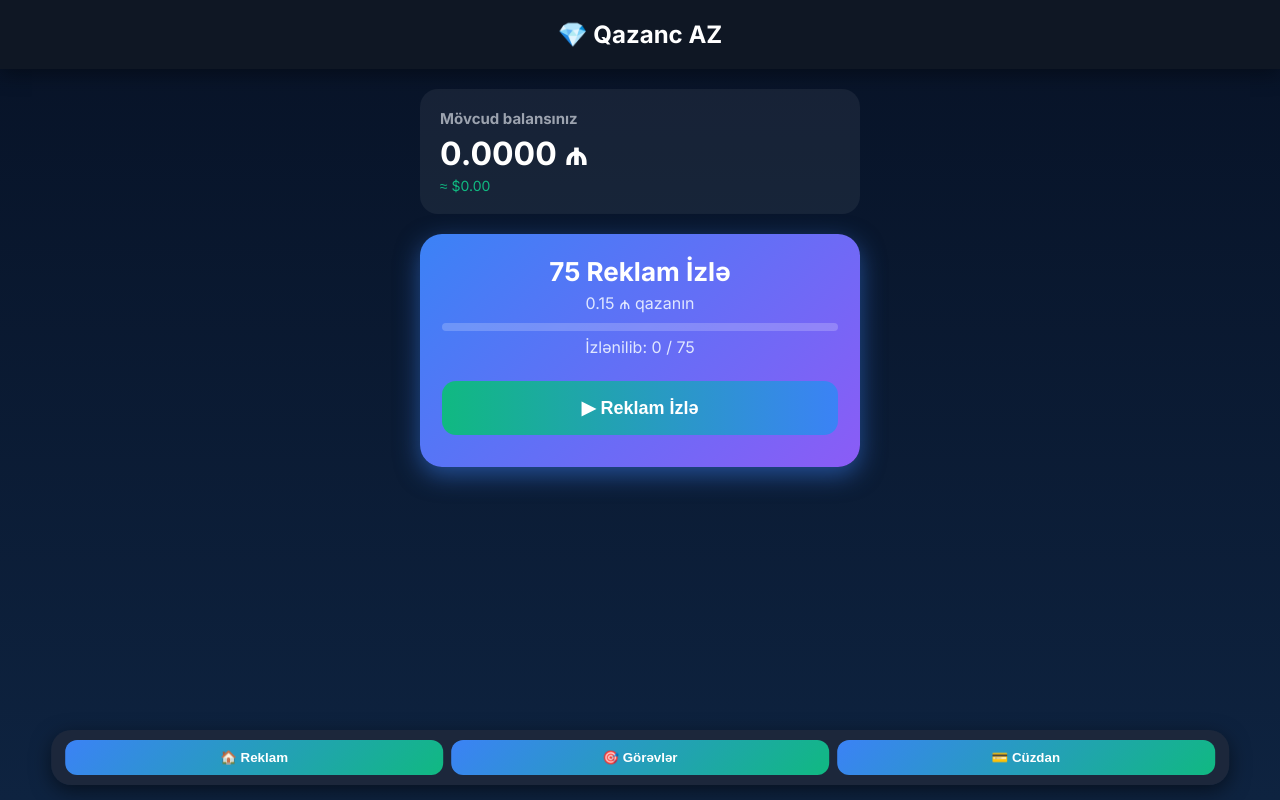
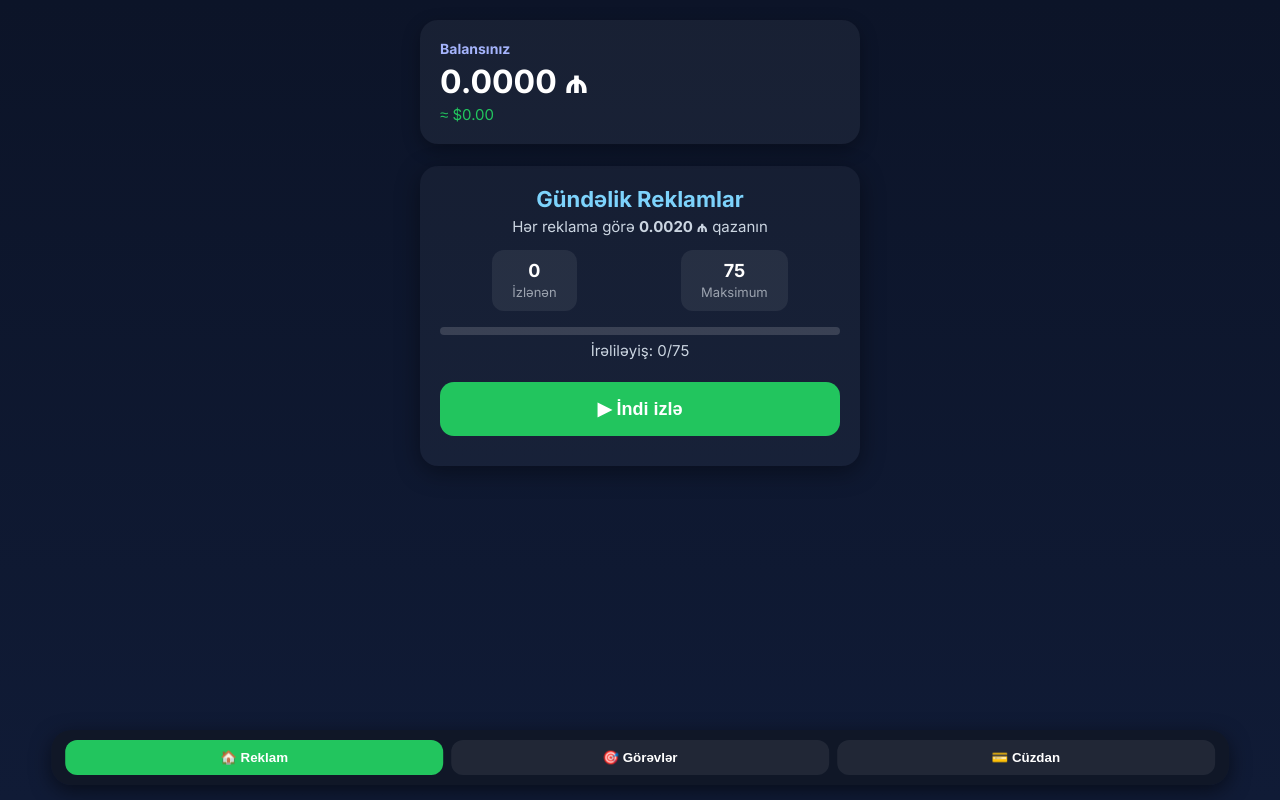
Before and after one commit to tural12442/Qazanc-AZN, a plain HTML site: page index.html in a window 1280 px wide. Drawn offline with Linux system fonts and the light colour scheme.

Commit message:
index.html

```diff
--- a/index.html
+++ b/index.html
@@ -9,62 +9,80 @@
 
 <style>
 :root{
-  --bg1:#071226;--bg2:#0e2340;--accent:#3b82f6;--green:#10b981;--muted:#9ca3af;
+  --bg1:#0c1428;--bg2:#101b36;
+  --accent:#22c55e;--muted:#9ca3af;--blue:#1e3a8a;
 }
 *{box-sizing:border-box;margin:0;padding:0;}
-body{font-family:'Inter',sans-serif;background:linear-gradient(180deg,var(--bg1),var(--bg2));color:#fff;min-height:100vh;user-select:none;-webkit-user-select:none;-webkit-tap-highlight-color:transparent;overflow:hidden;touch-action:manipulation;}
-header{text-align:center;padding:20px;font-size:24px;font-weight:700;background:#0f1724;box-shadow:0 4px 20px rgba(0,0,0,.4);}
+body{font-family:'Inter',sans-serif;background:linear-gradient(180deg,var(--bg1),var(--bg2));color:#fff;min-height:100vh;user-select:none;-webkit-user-select:none;-webkit-tap-highlight-color:transparent;}
 .container{max-width:480px;margin:auto;padding:20px;}
 .page{display:none;animation:fadeIn .4s ease;}
 .page.active{display:block;}
 @keyframes fadeIn{from{opacity:0;transform:translateY(10px);}to{opacity:1;transform:translateY(0);}}
-.balance{background:rgba(255,255,255,.06);border-radius:18px;padding:20px;margin-bottom:20px;}
-.balance h3{font-size:15px;color:var(--muted);}
-.balance .amount{font-size:32px;font-weight:700;margin-top:6px;}
-.balance .sub{color:var(--green);font-size:14px;margin-top:4px;}
-.ad-card{background:linear-gradient(135deg,#3b82f6,#8b5cf6);border-radius:22px;padding:22px;text-align:center;box-shadow:0 8px 25px rgba(59,130,246,0.5);}
-.ad-card h2{font-size:26px;margin:0;}
-.ad-card p{margin:6px 0;color:#e0e7ff;}
-.progress{height:8px;background:rgba(255,255,255,0.2);border-radius:6px;overflow:hidden;margin-top:10px;}
-.progress-fill{height:100%;background:#fbbf24;width:0%;transition:width .4s;}
-.ad-btn{width:100%;margin-top:18px;padding:16px;font-size:18px;font-weight:700;border:none;border-radius:14px;background:linear-gradient(90deg,var(--green),var(--accent));color:#fff;cursor:pointer;}
-.ad-btn:disabled{background:gray;cursor:not-allowed;}
+
+.balance-card{background:rgba(255,255,255,.05);border-radius:18px;padding:20px;margin-bottom:22px;box-shadow:0 6px 18px rgba(0,0,0,.3);}
+.balance-card h3{font-size:14px;color:#a5b4fc;}
+.balance-card .amount{font-size:32px;font-weight:700;margin-top:5px;}
+.balance-card .usd{font-size:15px;color:#22c55e;margin-top:4px;}
+
+.ad-card{background:rgba(255,255,255,.04);border-radius:18px;padding:20px;text-align:center;box-shadow:0 6px 25px rgba(0,0,0,.4);}
+.ad-card h2{font-size:22px;color:#7dd3fc;margin-bottom:5px;}
+.ad-card p{margin:4px 0;color:#cbd5e1;font-size:15px;}
+.stats{display:flex;justify-content:space-around;margin-top:14px;}
+.stat{background:rgba(255,255,255,.07);border-radius:12px;padding:10px 20px;}
+.stat span{display:block;font-size:18px;font-weight:700;}
+.stat label{font-size:13px;color:#9ca3af;}
+.progress{height:8px;background:rgba(255,255,255,0.15);border-radius:6px;overflow:hidden;margin-top:16px;}
+.progress-fill{height:100%;background:var(--accent);width:0%;transition:width .4s;}
+.ad-btn{width:100%;margin-top:18px;padding:16px;font-size:18px;font-weight:700;border:none;border-radius:14px;background:var(--accent);color:#fff;cursor:pointer;transition:transform .2s;}
+.ad-btn:disabled{opacity:0.5;cursor:not-allowed;}
+.ad-btn:active{transform:scale(0.97);}
 #msg{text-align:center;margin-top:10px;font-size:15px;color:#fde68a;}
-.task-card{background:rgba(255,255,255,0.06);border-radius:18px;padding:20px;text-align:center;}
-.task-card h2{font-size:22px;margin-bottom:8px;}
-.task-card button{width:100%;padding:14px;margin-top:10px;font-size:16px;font-weight:700;border:none;border-radius:14px;background:linear-gradient(90deg,var(--accent),var(--green));color:#fff;cursor:pointer;}
-.method-grid{display:grid;grid-template-columns:repeat(2,1fr);gap:14px;}
+
+.task-card{background:rgba(255,255,255,0.05);border-radius:18px;padding:20px;text-align:center;}
+.task-card h2{font-size:22px;margin-bottom:8px;color:#7dd3fc;}
+.task-card button{width:100%;padding:14px;margin-top:10px;font-size:16px;font-weight:700;border:none;border-radius:14px;background:var(--accent);color:#fff;cursor:pointer;}
+
+.method-grid{display:grid;grid-template-columns:repeat(2,1fr);gap:14px;margin-top:10px;}
 .method{background:rgba(255,255,255,0.07);border:none;border-radius:14px;padding:18px;font-weight:700;font-size:16px;color:#fff;cursor:pointer;text-align:center;}
 .form{display:none;margin-top:18px;}
 .form input{width:100%;padding:12px;margin-top:8px;border:none;border-radius:10px;background:rgba(255,255,255,.1);color:#fff;font-size:15px;}
-.form button{width:100%;padding:14px;margin-top:12px;border:none;border-radius:12px;background:linear-gradient(135deg,var(--green),var(--accent));color:#fff;font-weight:700;font-size:16px;cursor:pointer;}
+.form button{width:100%;padding:14px;margin-top:12px;border:none;border-radius:12px;background:var(--accent);color:#fff;font-weight:700;font-size:16px;cursor:pointer;}
 .alert{display:none;margin-top:10px;padding:10px;border-radius:10px;font-weight:700;text-align:center;}
 .success{background:#16a34a;}
 .error{background:#ef4444;}
-.menu{position:fixed;bottom:15px;left:50%;transform:translateX(-50%);width:92%;display:flex;justify-content:space-around;background:rgba(30,41,59,0.9);padding:10px;border-radius:20px;box-shadow:0 6px 20px rgba(0,0,0,.5);}
-.menu button{flex:1;margin:0 4px;padding:10px;border:none;border-radius:12px;background:linear-gradient(135deg,var(--accent),var(--green));color:#fff;font-weight:700;}
+
+.menu{position:fixed;bottom:15px;left:50%;transform:translateX(-50%);width:92%;display:flex;justify-content:space-around;background:rgba(17,24,39,0.95);padding:10px;border-radius:20px;box-shadow:0 6px 20px rgba(0,0,0,.5);}
+.menu button{flex:1;margin:0 4px;padding:10px;border:none;border-radius:12px;background:rgba(255,255,255,.07);color:#fff;font-weight:700;}
+.menu button.active{background:var(--accent);}
 </style>
 </head>
 <body>
-<header>💎 Qazanc AZ</header>
 
 <div class="container">
+
+  <!-- Reklam səhifəsi -->
   <div id="adsPage" class="page active">
-    <div class="balance">
-      <h3>Mövcud balansınız</h3>
+    <div class="balance-card">
+      <h3>Balansınız</h3>
       <div class="amount"><span id="balance">0.0000</span> ₼</div>
-      <div class="sub">≈ $<span id="usd">0.00</span></div>
+      <div class="usd">≈ $<span id="usd">0.00</span></div>
     </div>
+
     <div class="ad-card">
-      <h2>75 Reklam İzlə</h2>
-      <p>0.15 ₼ qazanın</p>
+      <h2>Gündəlik Reklamlar</h2>
+      <p>Hər reklama görə <b>0.0020 ₼</b> qazanın</p>
+      <div class="stats">
+        <div class="stat"><span id="adsCount">0</span><label>İzlənən</label></div>
+        <div class="stat"><span>75</span><label>Maksimum</label></div>
+      </div>
       <div class="progress"><div class="progress-fill" id="progress"></div></div>
-      <p>İzlənilib: <span id="adsCount">0</span> / 75</p>
-      <button id="adBtn" class="ad-btn">▶ Reklam İzlə</button>
+      <p style="margin-top:6px;">İrəliləyiş: <span id="progressText">0/75</span></p>
+      <button id="adBtn" class="ad-btn">▶ İndi izlə</button>
       <div id="msg"></div>
     </div>
   </div>
 
+  <!-- Görəvlər -->
   <div id="tasksPage" class="page">
     <div class="task-card">
       <h2>📢 Kanala Qoşul</h2>
@@ -73,8 +91,15 @@ header{text-align:center;padding:20px;font-size:24px;font-weight:700;background:
     </div>
   </div>
 
+  <!-- Cüzdan -->
   <div id="walletPage" class="page">
-    <h2 style="text-align:center;margin-bottom:12px;">💳 Çıxarış</h2>
+    <div class="balance-card">
+      <h3>Balansınız</h3>
+      <div class="amount"><span id="balance2">0.0000</span> ₼</div>
+      <div class="usd">≈ $<span id="usd2">0.00</span></div>
+    </div>
+
+    <h2 style="text-align:center;margin-bottom:12px;color:#7dd3fc;">Çıxarış</h2>
     <div class="method-grid" id="methods">
       <div class="method" data-type="m10">📞 M10</div>
       <div class="method" data-type="azercell">📞 Azercell</div>
@@ -93,52 +118,39 @@ header{text-align:center;padding:20px;font-size:24px;font-weight:700;background:
   </div>
 </div>
 
+<!-- Menyu -->
 <div class="menu">
-  <button onclick="showPage('adsPage')">🏠 Reklam</button>
-  <button onclick="showPage('tasksPage')">🎯 Görəvlər</button>
-  <button onclick="showPage('walletPage')">💳 Cüzdan</button>
+  <button onclick="showPage('adsPage',this)" class="active">🏠 Reklam</button>
+  <button onclick="showPage('tasksPage',this)">🎯 Görəvlər</button>
+  <button onclick="showPage('walletPage',this)">💳 Cüzdan</button>
 </div>
 
 <script>
-const LIMIT = 75, REWARD = 0.002;
+const LIMIT = 75, REWARD = 0.0020;
 const BAL_KEY='bal',COUNT_KEY='cnt',DATE_KEY='date',JOIN_KEY='joined';
 
-// === Balansı və məlumatları sabit saxlamaq ===
-function safeGet(key, def=0){
-  try { return JSON.parse(localStorage.getItem(key)) ?? def; } catch { return def; }
-}
-function safeSet(key, val){
-  try { localStorage.setItem(key, JSON.stringify(val)); } catch(e){
-    // localStorage doludursa fallback
-    document.cookie = key + "=" + encodeURIComponent(val) + ";max-age=31536000;path=/";
-  }
-}
+function safeGet(k,d=0){try{return JSON.parse(localStorage.getItem(k))??d;}catch{return d;}}
+function safeSet(k,v){try{localStorage.setItem(k,JSON.stringify(v));}catch(e){document.cookie=k+"="+encodeURIComponent(v)+";max-age=31536000;path=/";}}
 
-let bal = parseFloat(safeGet(BAL_KEY, 0));
-let cnt = parseInt(safeGet(COUNT_KEY, 0));
+let bal=parseFloat(safeGet(BAL_KEY,0));
+let cnt=parseInt(safeGet(COUNT_KEY,0));
 
-// === UTC-ə görə tarix (00:00-da sıfırlanır) ===
-function todayUTC(){
-  const n = new Date();
-  return n.toISOString().split('T')[0];
-}
-
-if (safeGet(DATE_KEY) !== todayUTC()) {
-  cnt = 0;
-  safeSet(DATE_KEY, todayUTC());
-}
+function todayUTC(){return new Date().toISOString().split('T')[0];}
+if(safeGet(DATE_KEY)!==todayUTC()){cnt=0;safeSet(DATE_KEY,todayUTC());}
 
 function update(){
-  document.getElementById('balance').textContent = bal.toFixed(4);
-  document.getElementById('usd').textContent = (bal * 0.59).toFixed(2);
-  document.getElementById('adsCount').textContent = cnt;
-  document.getElementById('progress').style.width = (cnt / LIMIT * 100) + '%';
-  safeSet(BAL_KEY, bal);
-  safeSet(COUNT_KEY, cnt);
+  document.getElementById('balance').textContent=bal.toFixed(4);
+  document.getElementById('usd').textContent=(bal*0.59).toFixed(2);
+  document.getElementById('balance2').textContent=bal.toFixed(4);
+  document.getElementById('usd2').textContent=(bal*0.59).toFixed(2);
+  document.getElementById('adsCount').textContent=cnt;
+  document.getElementById('progress').style.width=(cnt/LIMIT*100)+'%';
+  document.getElementById('progressText').textContent=`${cnt}/${LIMIT}`;
+  safeSet(BAL_KEY,bal);safeSet(COUNT_KEY,cnt);
 }
 update();
 
-// === Reklam düyməsi ===
+// Reklam
 const adBtn=document.getElementById('adBtn'),msg=document.getElementById('msg');
 adBtn.onclick=()=>{
   if(cnt>=LIMIT){msg.textContent='📣 Gündəlik limitə çatdınız!';return;}
@@ -146,12 +158,12 @@ adBtn.onclick=()=>{
   adBtn.disabled=true;msg.textContent='İzlənir...';
   setTimeout(()=>{
     bal+=REWARD;cnt++;update();
-    msg.textContent='✅ +0.002 ₼ əlavə olundu!';
+    msg.textContent='✅ +0.0020 ₼ əlavə olundu!';
     let s=8;const t=setInterval(()=>{msg.textContent=`⏳ ${s--}s gözləyin`;if(s<0){clearInterval(t);adBtn.disabled=false;msg.textContent='';}},1000);
   },2500);
 };
 
-// === Görəvlər ===
+// Görəvlər
 const joinBtn=document.getElementById('joinBtn');
 if(localStorage.getItem(JOIN_KEY)){joinBtn.textContent='✅ Bonus alındı!';joinBtn.disabled=true;}
 joinBtn.onclick=()=>{
@@ -162,7 +174,7 @@ joinBtn.onclick=()=>{
   update();
 };
 
-// === Cüzdan ===
+// Cüzdan
 const methods=document.querySelectorAll('.method');
 const form=document.getElementById('form');const details=document.getElementById('details');
 const amount=document.getElementById('amount');const alertBox=document.getElementById('alert');
@@ -174,23 +186,23 @@ document.getElementById('backBtn').onclick=()=>{form.style.display='none';docume
 document.getElementById('withdrawBtn').onclick=()=>{
   const det=details.value.trim();const amt=parseFloat(amount.value);
   alertBox.style.display='none';
-  if(!type){alertBox.textContent='Metod seçin';alertBox.className='alert error';alertBox.style.display='block';return;}
-  if(!det){alertBox.textContent='Detalları daxil edin';alertBox.className='alert error';alertBox.style.display='block';return;}
-  if(isNaN(amt)||amt<=0){alertBox.textContent='Məbləği düzgün daxil edin';alertBox.className='alert error';alertBox.style.display='block';return;}
-  if(amt<min[type]){alertBox.textContent=`Minimum məbləğ ${min[type]} AZN`;alertBox.className='alert error';alertBox.style.display='block';return;}
-  if(amt>bal){alertBox.textContent='Balans kifayət etmir';alertBox.className='alert error';alertBox.style.display='block';return;}
+  if(!type){showErr('Metod seçin');return;}
+  if(!det){showErr('Detalları daxil edin');return;}
+  if(isNaN(amt)||amt<=0){showErr('Məbləği düzgün daxil edin');return;}
+  if(amt<min[type]){showErr(`Minimum məbləğ ${min[type]} AZN`);return;}
+  if(amt>bal){showErr('Balans kifayət etmir');return;}
   bal-=amt;safeSet(BAL_KEY,bal);update();
-  alertBox.textContent='✅ Çıxarış uğurla göndərildi!';alertBox.className='alert success';alertBox.style.display='block';
+  alertBox.textContent='✅ Çıxarış göndərildi!';alertBox.className='alert success';alertBox.style.display='block';
   setTimeout(()=>{form.style.display='none';document.getElementById('methods').style.display='grid';},1500);
 };
+function showErr(t){alertBox.textContent=t;alertBox.className='alert error';alertBox.style.display='block';}
 
-// === Menyu səhifə keçidi ===
-function showPage(id){document.querySelectorAll('.page').forEach(p=>p.classList.remove('active'));document.getElementById(id).classList.add('active');}
+// Menyu
+function showPage(id,btn){document.querySelectorAll('.page').forEach(p=>p.classList.remove('active'));document.getElementById(id).classList.add('active');document.querySelectorAll('.menu button').forEach(b=>b.classList.remove('active'));btn.classList.add('active');}
 
-// === Kopyalama və yaxınlaşdırmanı qadağan et ===
+// Qadağalar
 document.addEventListener('contextmenu',e=>e.preventDefault());
 document.addEventListener('keydown',e=>{if((e.ctrlKey||e.metaKey)&&['c','x','a'].includes(e.key))e.preventDefault();});
-window.addEventListener('touchmove',e=>{if(e.scale&&e.scale!==1)e.preventDefault();},{passive:false});
 </script>
 </body>
 </html>
```
